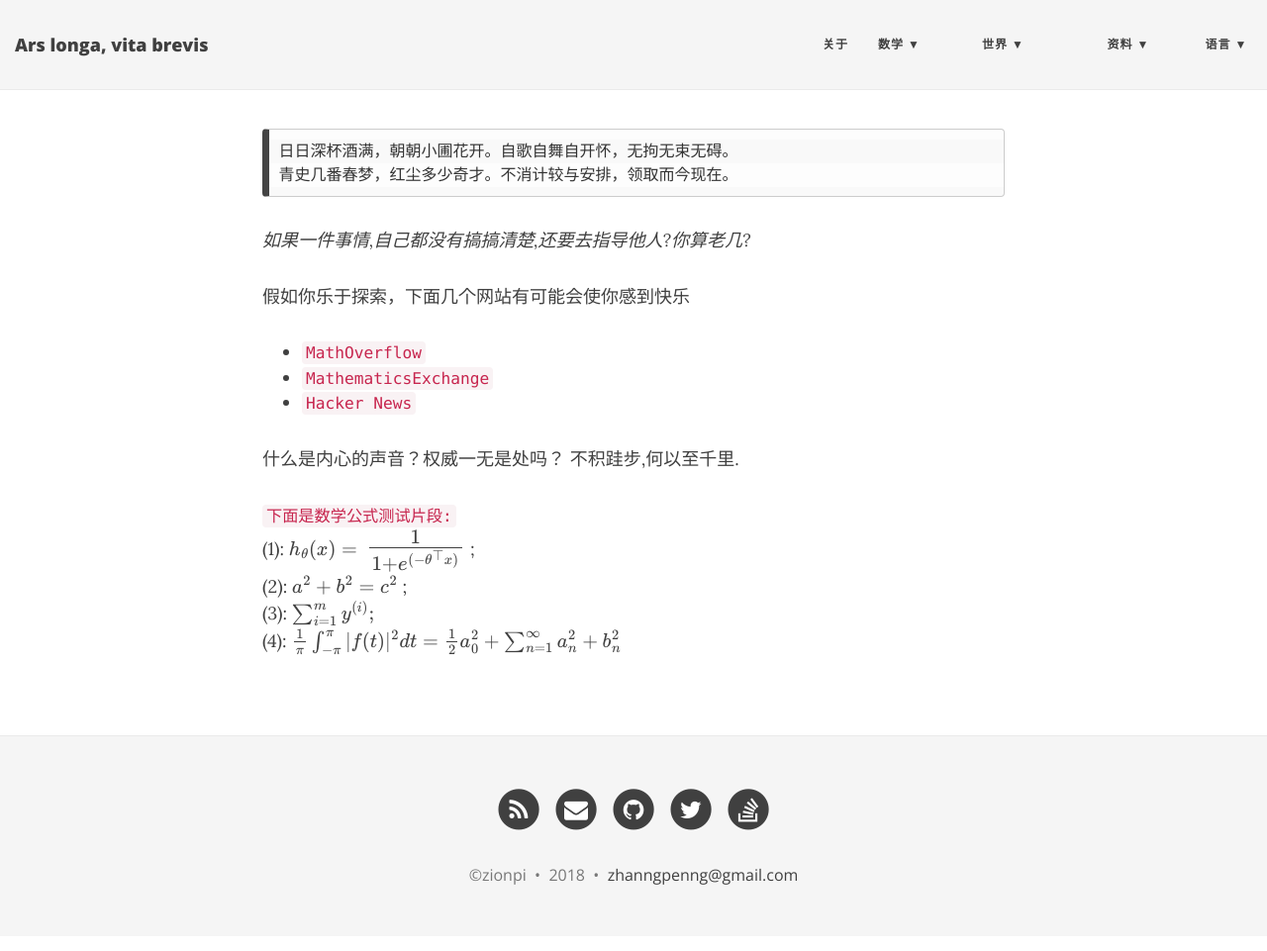
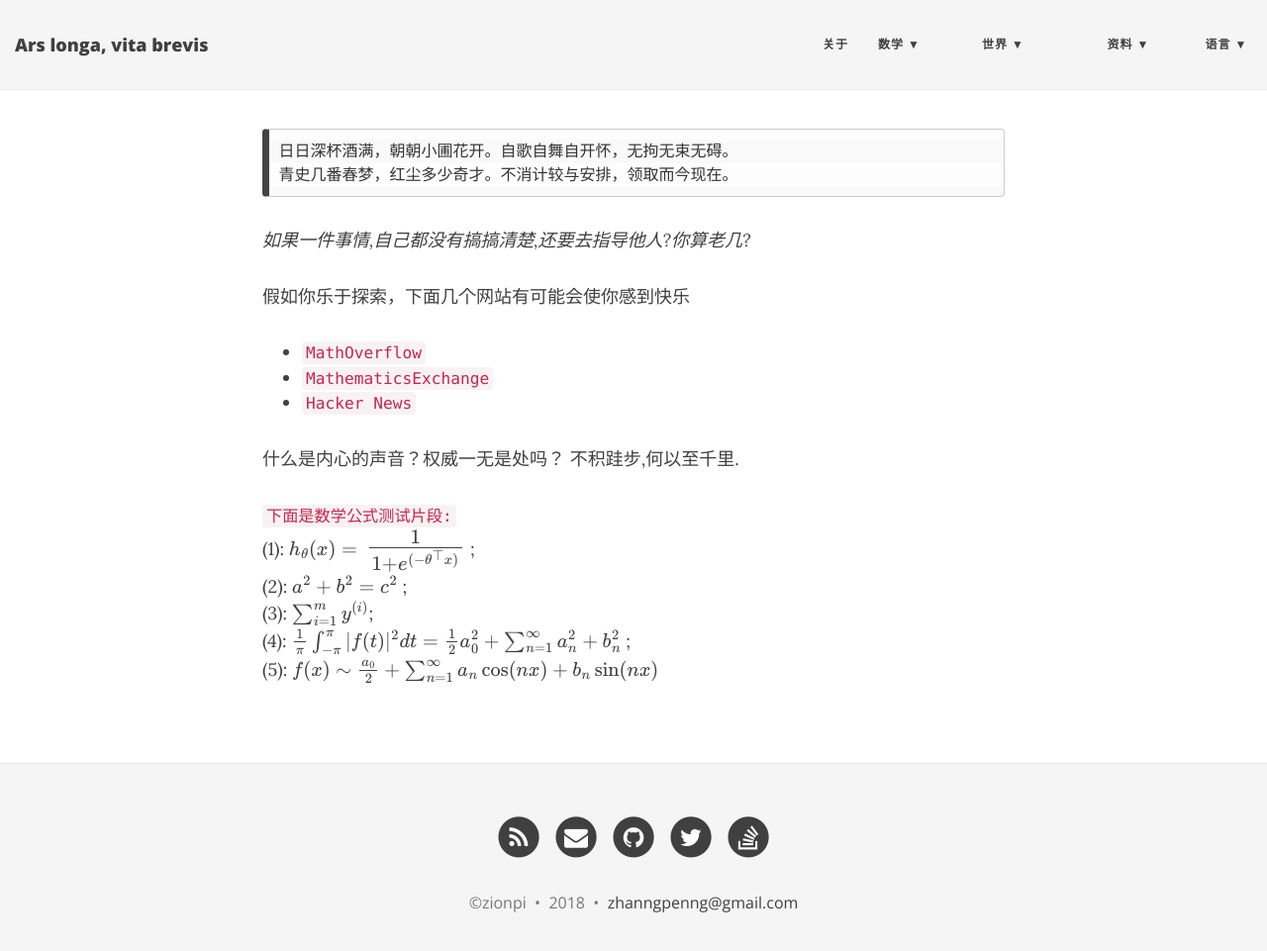
Before and after one commit to ZionPi/zionpi.github.io, a Jekyll site: the page built from about.md, in a window 1280 px wide and 974 px high. Shown: the top 961 px of the window at 99% size. Built offline with Jekyll 4.4.1, drawn with Linux system fonts in a browser that asks for light colours; nearby versions of some CDN libraries; formulas are drawn with MathJax 3.

Commit message:
Update about.md

```diff
--- a/about.md
+++ b/about.md
@@ -20,5 +20,6 @@ layout: page
  `下面是数学公式测试片段:`
  (1): $h_\theta(x) = \Large\frac{1}{1 + \mathcal{e}^{(-\theta^\top x)}}$ ; <br/>
  (2): $a^2 + b^2 = c^2$ ; <br/>
- (3): $\sum_{i=1}^m y^{(i)};$<br/>
- (4): $\frac{1}{\pi}\int_{-\pi}^{\pi}|f(t)|^2dt = \frac{1}{2}a_0^2+\sum_{n=1}^{\infty}a_n^2+b_n^2$<br/>
+ (3): $\sum_{i=1}^m y^{(i)}$;<br/>
+ (4): $\frac{1}{\pi}\int_{-\pi}^{\pi}|f(t)|^2dt = \frac{1}{2}a_0^2+\sum_{n=1}^{\infty}a_n^2+b_n^2$ ;<br/>
+ (5): $f(x)\sim \frac{a_0}{2}+\sum_{n=1}^{\infty}a_n\cos(nx)+b_n\sin(nx) $
```
